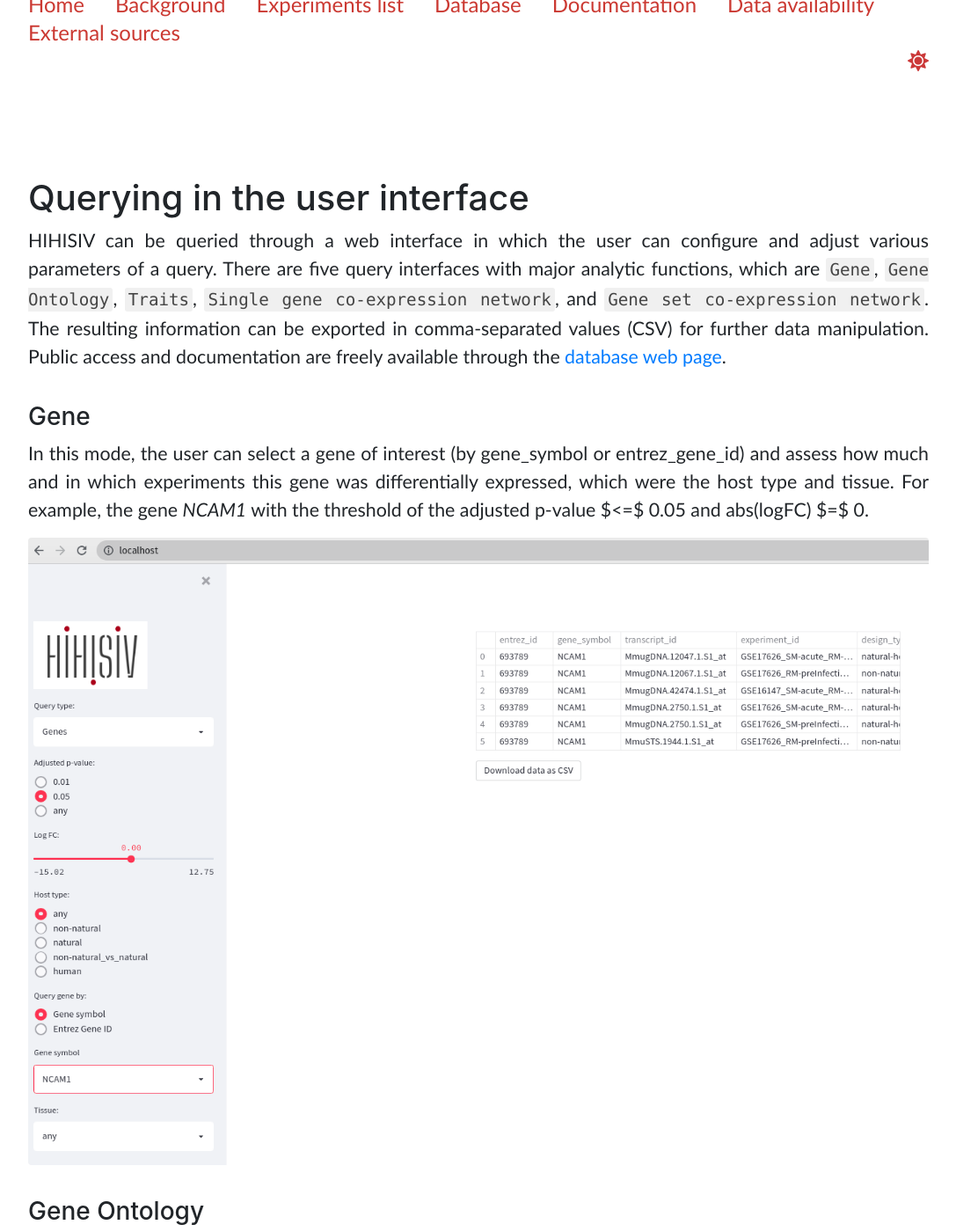
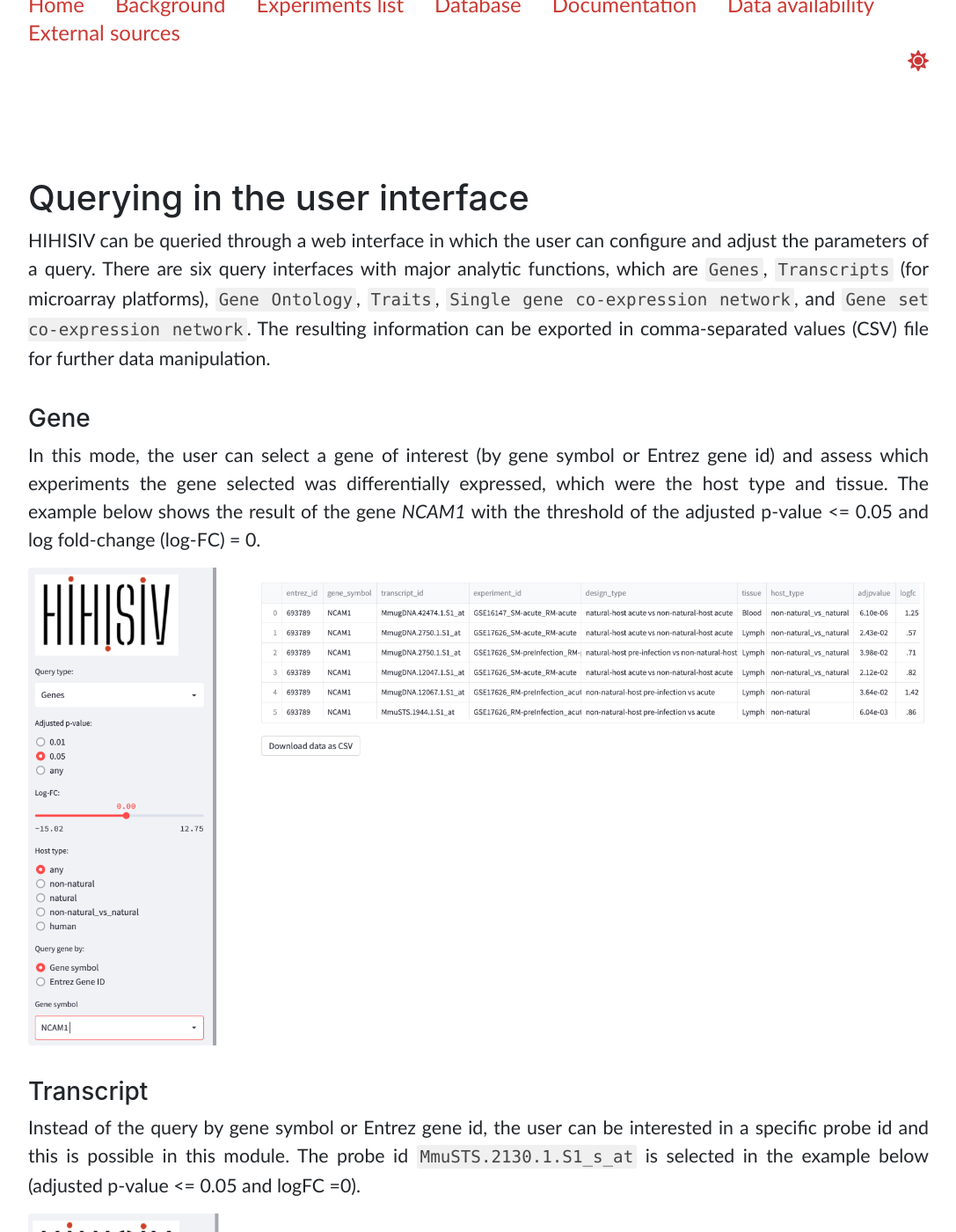
Before and after one commit to hihisiv/hihisiv.github.io, a Jekyll site: the page built from documentation.md, in a window 1280 px wide and 1400 px high, scrolled down 220 px. Shown: the whole window at 88% size, without its empty margins (96-1183 px from the left). Built offline with Jekyll 4.4.1, drawn with Linux system fonts in a browser that asks for light colours; nearby versions of some CDN libraries; a style sheet for code colours, icons or effects is not loaded; some of the changed text lies outside the part shown.

Commit message:
changes in documentation.md

```diff
--- a/documentation.md
+++ b/documentation.md
@@ -10,27 +10,34 @@ output:
 
 # Querying in the user interface
 
-HIHISIV can be queried through a web interface in which the user can configure and adjust various parameters of a query. There are five query interfaces with major analytic functions, which are `Gene`, `Gene Ontology`, `Traits`, `Single gene co-expression network`, and `Gene set co-expression network`. The resulting information can be exported in comma-separated values (CSV) for further data manipulation. Public access and documentation are freely available through the [database web page](http://www.lncc.br/HIHISIV/).
+HIHISIV can be queried through a web interface in which the user can configure and adjust the parameters of a query. There are six query interfaces with major analytic functions, which are `Genes`, `Transcripts` (for microarray platforms), `Gene Ontology`, `Traits`, `Single gene co-expression network`, and `Gene set co-expression network`. The resulting information can be exported in comma-separated values (CSV) file for further data manipulation.
 
 <!---
 === GENE ===
 --->
 ### Gene
 
-In this mode, the user can select a gene of interest (by gene_symbol or entrez_gene_id) and assess how much and in which experiments this gene was differentially expressed, which were the host type and tissue.
-For example, the gene *NCAM1* with the threshold of the adjusted p-value $<=$ 0.05 and abs(logFC) $=$ 0.
+In this mode, the user can select a gene of interest (by gene symbol or Entrez gene id) and assess which experiments the gene selected was differentially expressed, which were the host type and tissue. The example below shows the result of the gene *NCAM1* with the threshold of the adjusted p-value <= 0.05 and log fold-change (log-FC) = 0.
 
-![Example in Query type `Gene`.](assets/img/query_gene.png)
+![Example in Query type `Gene`.](assets/img/query_genes.png)
+
+
+<!---
+=== TRANSCRIPT ===
+--->
+### Transcript
+
+Instead of the query by gene symbol or Entrez gene id, the user can be interested in a specific probe id and this is possible in this module. The probe id `MmuSTS.2130.1.S1_s_at` is selected in the example below (adjusted p-value <= 0.05 and logFC =0).
+
+![Example in Query type `Gene`.](assets/img/query_transcripts.png)
+
 
 <!---
 === GENE ONTOLOGY ===
 --->
 ### Gene Ontology
 
-This mode provides mappings between entrez_gene_id and the GO identifiers that they are directly associated with.
-The GO is divided into three domains, which are molecular function (MF), biological process (BP), and cellular component (CC) (cite GO, nature genetics 2000, Ashburner_2000).
-
-The example below shows the selected BP term `response to the virus` with threshold adjusted p-value $<$ 0.05 and log fold-change $>=$ 1.
+This mode provides mappings between Entrez gene id and the GO identifiers that they are directly associated with. The example below shows the selected BP term by GO term `response to the virus` with threshold adjusted p-value <= 0.05 and log-FC >= 1.
 
 ![Example in Query type `Gene Ontology`.](assets/img/query_go.png)
 
@@ -40,11 +47,9 @@ The example below shows the selected BP term `response to the virus` with thresh
 --->
 ### Trait
 
-(more)
+In this module interface is possible to select genes that play fundamental roles in understanding the complexity of the immune system. The example follow example shows the relevant genes that will comprise the `cell_surface` considering the host type `non-natural`, the design type `pre-infection vs acute`  (adjusted p-value <= 0.05 and log-FC <= -4).
 
-The example below shows the result of the trait selected `cell_surface_NCBI`  overexpressed with p-value $<=$ 0.05 and log-FC $<=$ -4 (in nonspecific design).
-
-![Example in Query type `Trait`.](assets/img/query_trait.png)
+![Example in Query type `Trait`.](assets/img/query_traits.png)
 
 
 <!---
@@ -54,10 +59,7 @@ The example below shows the result of the trait selected `cell_surface_NCBI`  ov
 ### Single gene co-expression network
 
 This query mode represents the genes that were co-expressed with a target gene selected.
-For instance, selecting the gene *GZMA* with adjusted p-value $< 0.05$ the result shows a set of genes co-expressed with *GZMA* in different experiments (ex: *CREB3L3*, *NOX1*, *CCL5* and *KDELR2*).
-The thickness of the connections between genes depends on the number of co-expressed experiments that the target gene has with the resulting gene. In this example, the *CREB3L3* gene is co-expressed with the *GZMA* gene in several experiments.
-
-The result of the query can be visualized as a graph representing the gene co-expression network as well as a tabular format. It can be also be downloaded as a comma-separated values (CSV) file.
+In the example below, the *GZMA* gene was selected (adjusted p-value =< 0.05 and log-FC = 1.5) and the result shows a set of genes co-expressed with *GZMA* in different experiments (ex: *PECAM1*, *NOX1*, *CCL5*, and *KDELR2*). The thickness of the connections between genes depends on the number of co-expressed experiments that the target gene has with the resulting gene. In this example, the *PECAM1* gene is co-expressed with the *GZMA* gene in several experiments. The result of the query can be visualized as a graph representing the gene co-expression network as well as a tabular format.
 
 ![Example in Query type `Single gene co-expression network`.](assets/img/query_single_co-expression.png)
 
@@ -67,6 +69,6 @@ The result of the query can be visualized as a graph representing the gene co-ex
 --->
 ### Gene set co-expression network
 
-In this query mode instead of one gene (as shown in the last example), a set of genes can be entered and the result shows a network where the genes connected were co-expressed in one or more experiments. In this mode is also possible to visualize the connections from PPI where the edges are represented in red.
+In this query mode instead of one gene a set of genes can be entered and the result shows a network where the genes connected were co-expressed in one or more experiments. In the example of Figure 9, the parameters adjusted p-value =< 0.01 and log-FC = 1 were applied and the follow Entrez gene id with the respective genes symbol were selected:  891 (*CCNB1*); 890 (*CCNA2*); 9289 (*ADGRG1*); 8892 (*EIF2B2*); 1894 (*ECT2*); 1890 (*TYMP*); 79898 (*ZNF613*); 56895 (*AGPAT4*); 55789 (*DEPDC1B*); 1263 (*PLK3*) and 332 (*BIRC5*). In this mode, it is also possible to visualize the connections from PPI where the edges are represented in red.
 
 ![Example in Query type `Gene set co-expression network`.](assets/img/query_set_co-expression.png)
```
Also changed, not shown: assets/img/Screenshot 2022-08-04 at 08.55.09.png (added), assets/img/Screenshot 2022-08-04 at 08.55.23.png (added), assets/img/Screenshot 2022-08-04 at 09.19.15.png (added), assets/img/Screenshot 2022-08-04 at 09.19.50.png (added), assets/img/query_gene_old.png (renamed from assets/img/query_gene.png), assets/img/query_genes.png (added), assets/img/query_go.png, assets/img/query_go_old.png (added), assets/img/query_set_co-expression.png, assets/img/query_set_co-expression_old.png (added), assets/img/query_single_co-expression.png, assets/img/query_single_co-expression_old.png (added), assets/img/query_trait_old.png (renamed from assets/img/query_trait.png), assets/img/query_traits.png (added), 1 more files.
